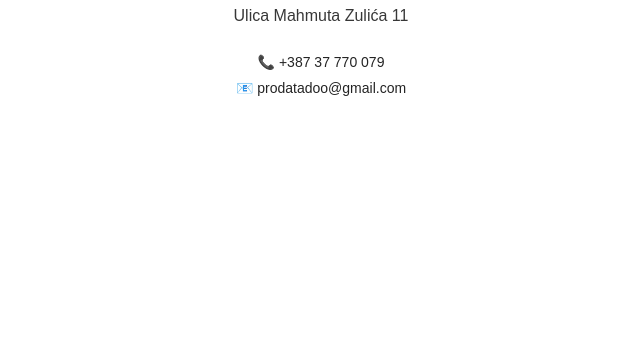
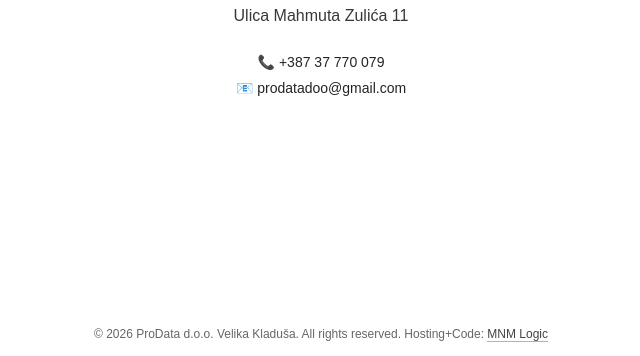
Before and after one commit to nerminvkl/prodatadoo, a plain HTML site: page index.html in a window 1280 px wide. Shown: the part 444-800 px from the top of the page, without its empty margins (319-959 px from the left). Drawn offline with Linux system fonts and the light colour scheme.

Commit message:
Add files via upload

```diff
--- a/index.html
+++ b/index.html
@@ -54,6 +54,23 @@
         .contact a:hover {
             opacity: 0.8;
         }
+        footer {
+            position: absolute;
+            bottom: 15px;
+            width: 100%;
+            text-align: center;
+            font-size: 12px;
+            color: #666;
+        }
+        footer a {
+            color: #444;
+            text-decoration: none;
+            border-bottom: 1px solid rgba(0,0,0,0.3);
+        }
+
+        footer a:hover {
+            opacity: 0.7;
+        }
     </style>
 </head>
 <body>
@@ -74,6 +91,13 @@
             📧 <a href="mailto:info@yourcompany.com">prodatadoo@gmail.com</a>
         </div>
     </div>
+    <footer>
+        © <span id="year"></span> ProData d.o.o. Velika Kladuša. All rights reserved.
+        Hosting+Code: <a href="https://mnmlogic.com" target="_blank">MNM Logic</a>
+    </footer>
 
+    <script>
+        document.getElementById("year").textContent = new Date().getFullYear();
+    </script>
 </body>
 </html>
```
